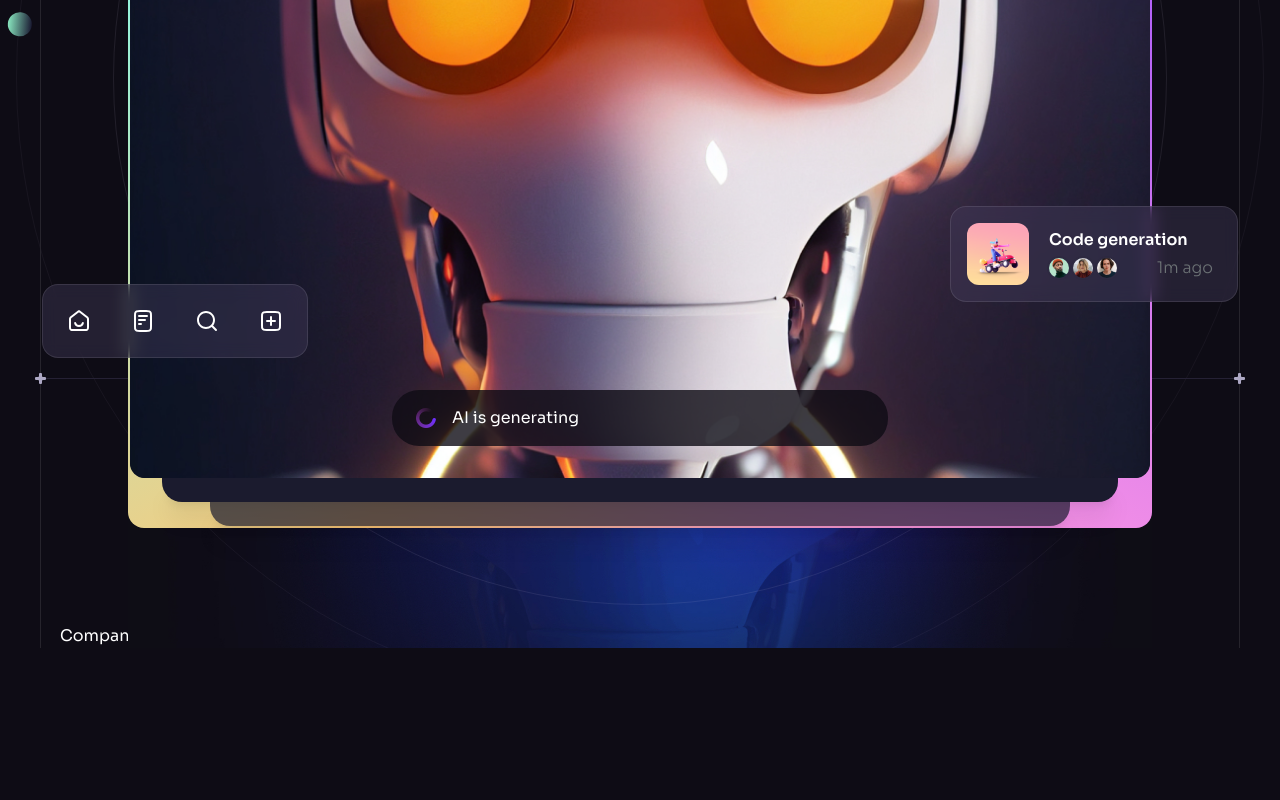
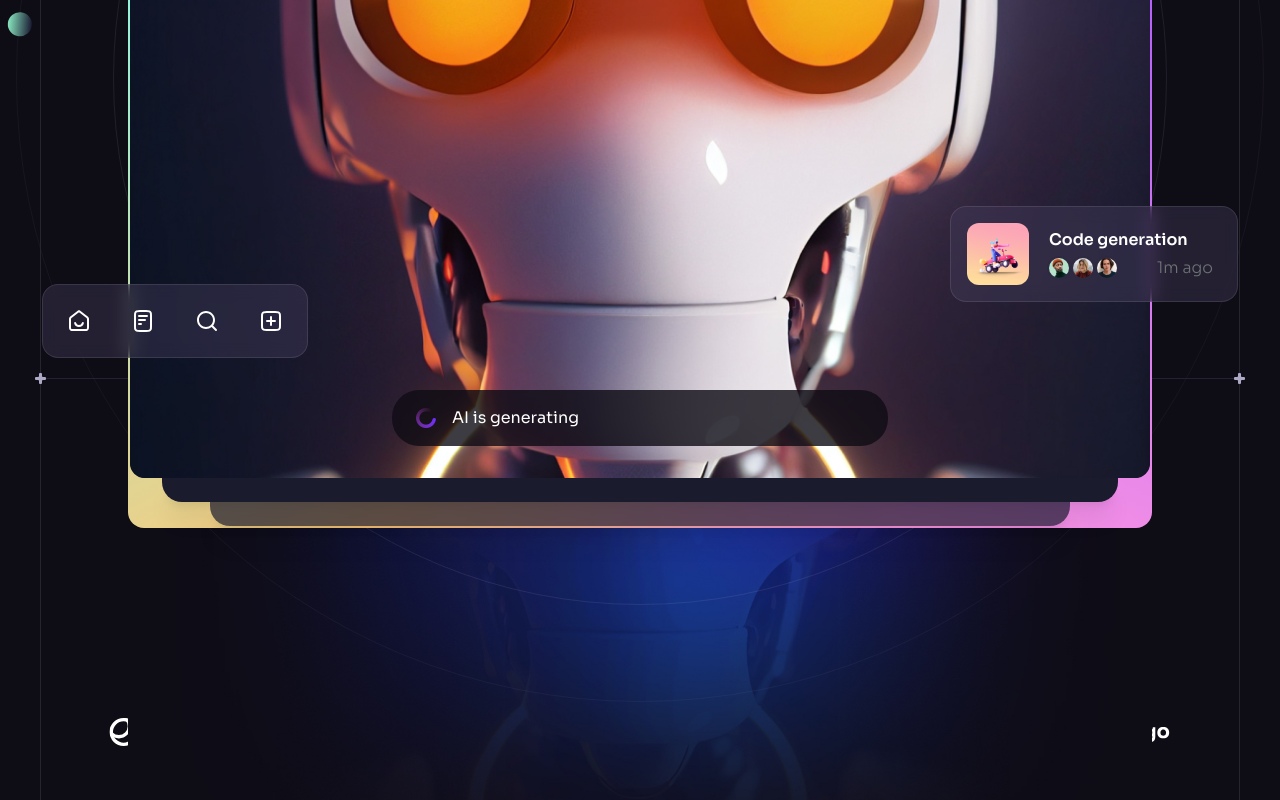
Before and after one commit to mbelmontes7/brainwave, a React (Vite) app: page / in a window 1280 px wide. Shown: the part 582-1382 px from the top of the page. Before the commit the page ends 1230 px from the top, so only its background shows below. Built offline with nearby package versions, Linux system fonts and the light colour scheme.

Commit message:
chore: Refactor CompanyLogos component to include tagline and dynamic logos

```diff
--- a/src/components/CompanyLogos.jsx
+++ b/src/components/CompanyLogos.jsx
@@ -1,10 +1,25 @@
-import React from 'react'
+import { companyLogos } from "../constants";
 
-const CompanyLogos = () =>
+const CompanyLogos = ({ className }) =>
 {
     return (
-        <div>CompanyLogos</div>
-    )
-}
+        <div className={className}>
 
-export default CompanyLogos
+            <h5 className="tagline mb-6 text-center text-n-1/50">
+                Helping people create beautiful content at
+            </h5>
+            <ul className="flex">
+                {companyLogos.map((logo, index) => (
+                    <li
+                        className="flex items-center justify-center flex-1 h-[8.5rem]"
+                        key={index}
+                    >
+                        <img src={logo} width={134} height={28} alt={logo} />
+                    </li>
+                ))}
+            </ul>
+        </div>
+    );
+};
+
+export default CompanyLogos;
```
